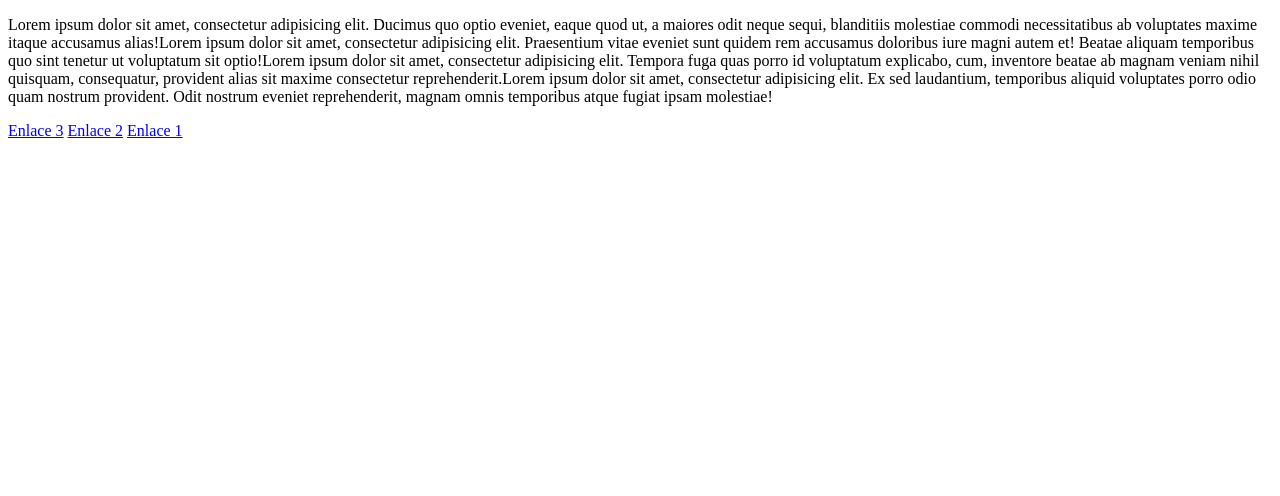
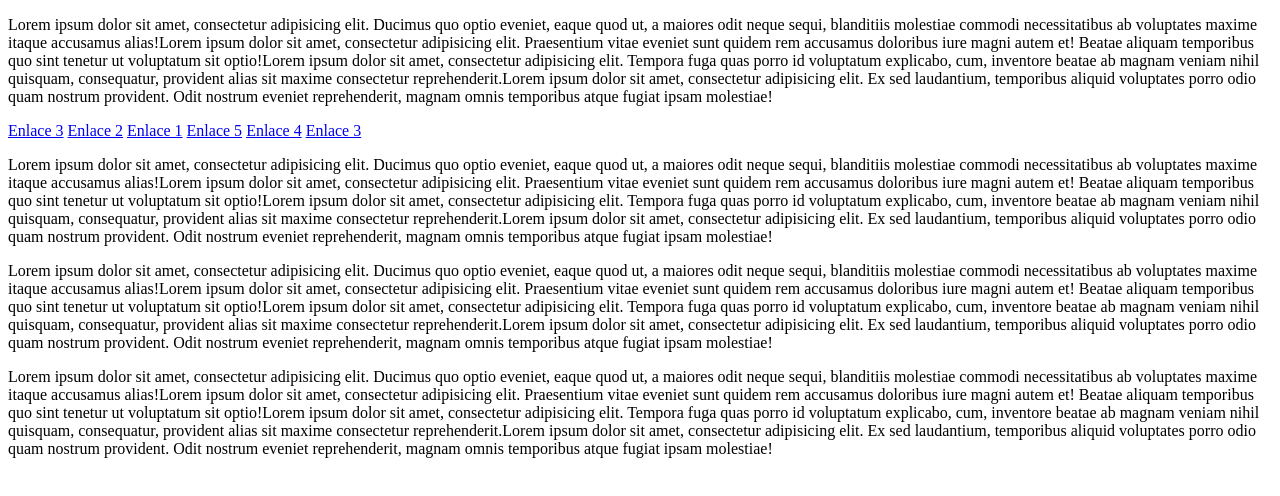
Before and after one commit to JuanXo304/mi-segundo-repositorio, a plain HTML site: page index.html in a window 1280 px wide. Drawn offline with Linux system fonts and the light colour scheme.

Commit message:
Añadir mas texto y enlaces

```diff
--- a/index.html
+++ b/index.html
@@ -9,5 +9,14 @@
     <a href="#">Enlace 3</a>
     <a href="#">Enlace 2</a>
     <a href="#">Enlace 1</a>
+
+     <a href="#">Enlace 5</a>
+     <a href="#">Enlace 4</a>
+     <a href="#">Enlace 3</a>
+
+    <p>Lorem ipsum dolor sit amet, consectetur adipisicing elit. Ducimus quo optio eveniet, eaque quod ut, a maiores odit neque sequi, blanditiis molestiae commodi necessitatibus ab voluptates maxime itaque accusamus alias!Lorem ipsum dolor sit amet, consectetur adipisicing elit. Praesentium vitae eveniet sunt quidem rem accusamus doloribus iure magni autem et! Beatae aliquam temporibus quo sint tenetur ut voluptatum sit optio!Lorem ipsum dolor sit amet, consectetur adipisicing elit. Tempora fuga quas porro id voluptatum explicabo, cum, inventore beatae ab magnam veniam nihil quisquam, consequatur, provident alias sit maxime consectetur reprehenderit.Lorem ipsum dolor sit amet, consectetur adipisicing elit. Ex sed laudantium, temporibus aliquid voluptates porro odio quam nostrum provident. Odit nostrum eveniet reprehenderit, magnam omnis temporibus atque fugiat ipsam molestiae!</p>
+<p>Lorem ipsum dolor sit amet, consectetur adipisicing elit. Ducimus quo optio eveniet, eaque quod ut, a maiores odit neque sequi, blanditiis molestiae commodi necessitatibus ab voluptates maxime itaque accusamus alias!Lorem ipsum dolor sit amet, consectetur adipisicing elit. Praesentium vitae eveniet sunt quidem rem accusamus doloribus iure magni autem et! Beatae aliquam temporibus quo sint tenetur ut voluptatum sit optio!Lorem ipsum dolor sit amet, consectetur adipisicing elit. Tempora fuga quas porro id voluptatum explicabo, cum, inventore beatae ab magnam veniam nihil quisquam, consequatur, provident alias sit maxime consectetur reprehenderit.Lorem ipsum dolor sit amet, consectetur adipisicing elit. Ex sed laudantium, temporibus aliquid voluptates porro odio quam nostrum provident. Odit nostrum eveniet reprehenderit, magnam omnis temporibus atque fugiat ipsam molestiae!</p>
+<p>Lorem ipsum dolor sit amet, consectetur adipisicing elit. Ducimus quo optio eveniet, eaque quod ut, a maiores odit neque sequi, blanditiis molestiae commodi necessitatibus ab voluptates maxime itaque accusamus alias!Lorem ipsum dolor sit amet, consectetur adipisicing elit. Praesentium vitae eveniet sunt quidem rem accusamus doloribus iure magni autem et! Beatae aliquam temporibus quo sint tenetur ut voluptatum sit optio!Lorem ipsum dolor sit amet, consectetur adipisicing elit. Tempora fuga quas porro id voluptatum explicabo, cum, inventore beatae ab magnam veniam nihil quisquam, consequatur, provident alias sit maxime consectetur reprehenderit.Lorem ipsum dolor sit amet, consectetur adipisicing elit. Ex sed laudantium, temporibus aliquid voluptates porro odio quam nostrum provident. Odit nostrum eveniet reprehenderit, magnam omnis temporibus atque fugiat ipsam molestiae!</p>
+
 </body>
 </html>
```
